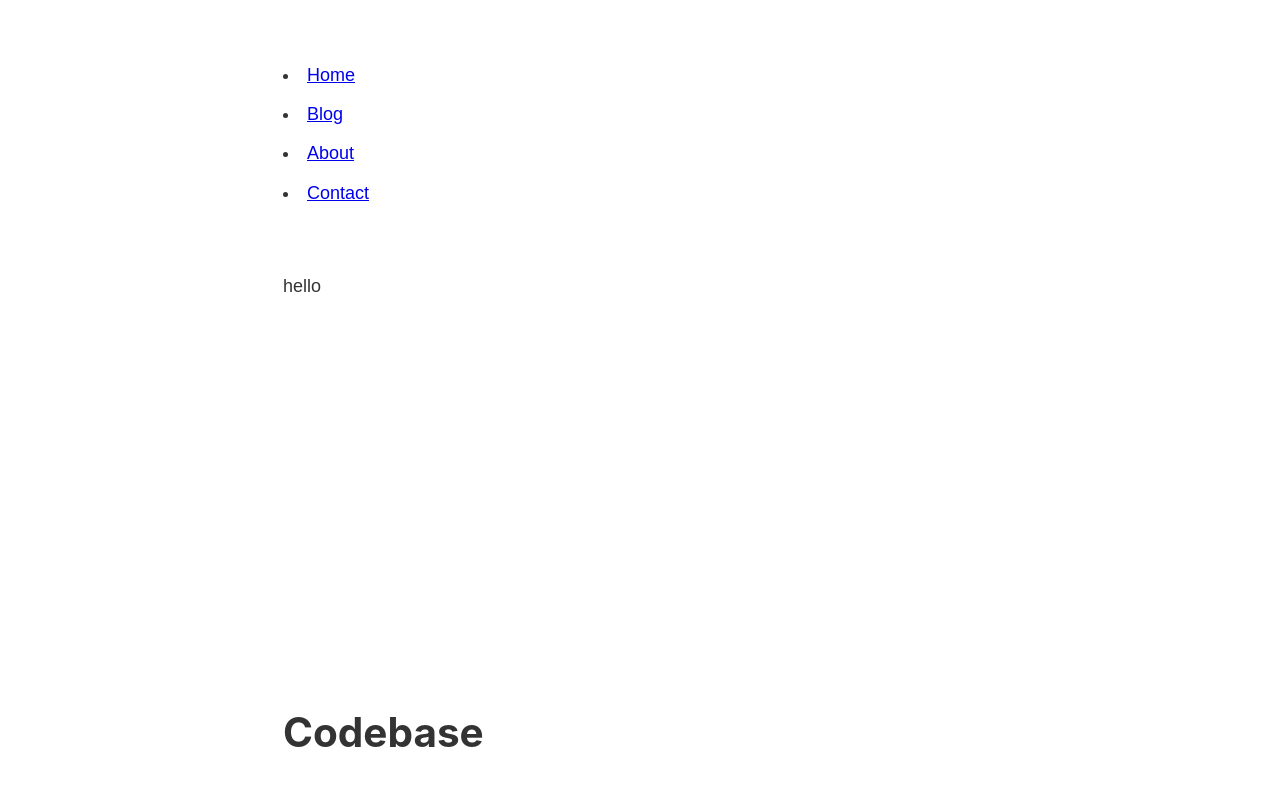
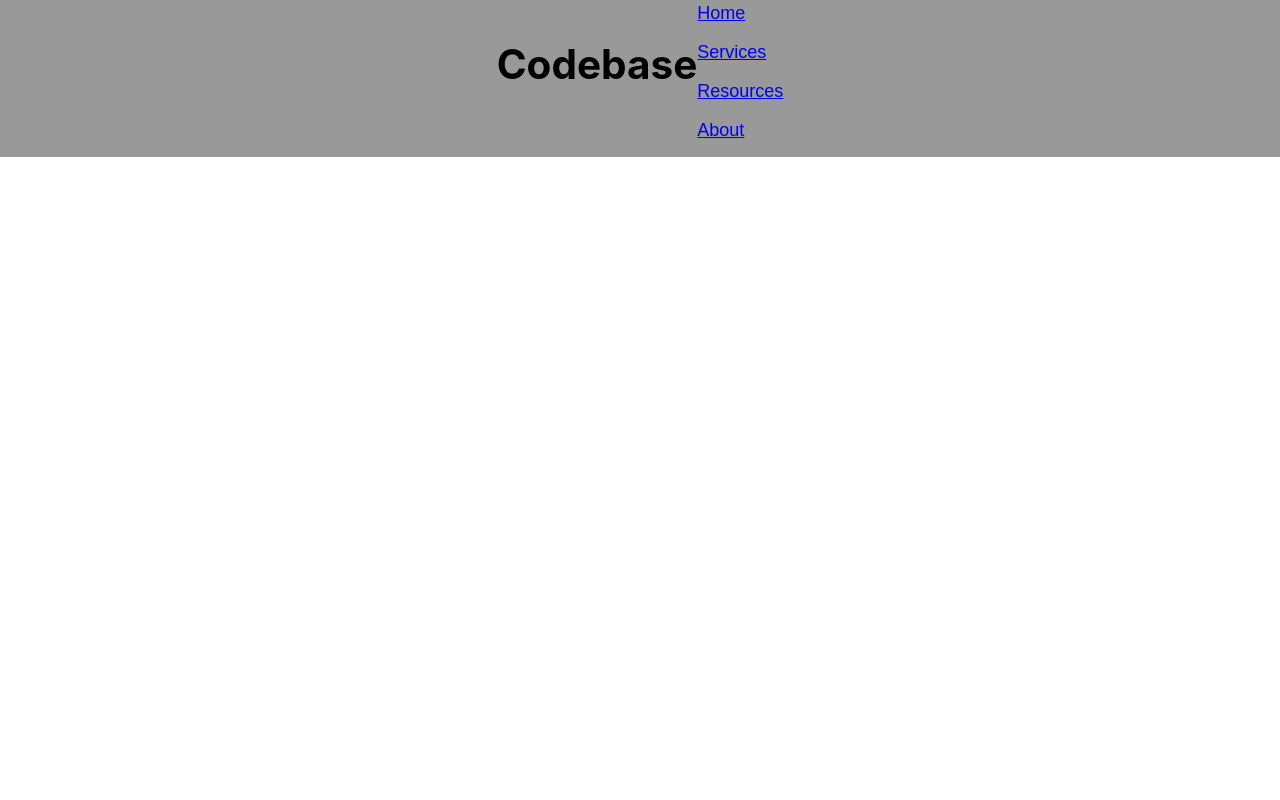
Before and after one commit to glancer000/codebase, a Gatsby site: page / in a window 1280 px wide. Shown: the top 800 px of the page. Built offline with nearby package versions, Linux system fonts and the light colour scheme; Gatsby itself is replaced by a stand-in of ours.

Commit message:
Fixed header

```diff
--- a/src/components/header.js
+++ b/src/components/header.js
@@ -7,17 +7,21 @@ const Header = () => {
 
 
     return(
-        <header className={headerStyles.header}>
-        <h1>
+        <header className={headerStyles.container}>
+        <div>
             <Link className={headerStyles.title} to ="/">
+            <h1>Codebase</h1>
             </Link>
-        </h1>
+        </div>
+        <div>
+
+        </div>
         <nav>
             <ui className={headerStyles.navList}>
                 <li><Link className={headerStyles.navItem} activeClassName={headerStyles.activeNavItem} to='/'>Home</Link></li>
-                <li><Link className={headerStyles.navItem} activeClassName={headerStyles.activeNavItem} to='/blog'>Blog</Link></li>
+                <li><Link className={headerStyles.navItem} activeClassName={headerStyles.activeNavItem} to='/blog'>Services</Link></li>
+                <li><Link className={headerStyles.navItem} activeClassName={headerStyles.activeNavItem} to='/blog'>Resources</Link></li>
                 <li><Link className={headerStyles.navItem} activeClassName={headerStyles.activeNavItem} to='/about'>About</Link></li>
-                <li><Link className={headerStyles.navItem} activeClassName={headerStyles.activeNavItem} to='/contact'>Contact</Link></li>
             </ui>
         </nav>
         </header>
--- a/src/components/header.module.scss
+++ b/src/components/header.module.scss
@@ -1,24 +1,37 @@
-.header {
-    padding: 1rem 0 3rem;
+.container {
+    padding: 0;
+    margin: 0;
+    list-style: none;
+    display: flex;
+    align-items: center;
+    justify-content: center;
+    width: 100%;
+    background: #999999;
 }
 
 .title{
     color: black;
     font-size: 3rem;
     text-decoration: none;
+    margin: 0;
+    justify-content: space-between;
 }
+
 
 .nav-list{
     display: flex;
     list-style-type: none;
     margin: 0;
+    justify-content: space-between;
 }
 
 .nav-item{
     color: #999999;
     font-size: .9rem;
     margin-right: 1.3rem;
+    margin-bottom: 0;
     text-decoration: none;
+
 }
 
 .nav-item:hover{
--- a/src/components/layout.js
+++ b/src/components/layout.js
@@ -8,12 +8,9 @@ import layoutStyles from './layout.module.scss'
 
 const Layout = (props) => {
     return(
-        <div className={layoutStyles.container}>
-            <div className={layoutStyles.content}>
-                <Header/>
-                {props.children}
-            </div>
-
+        <div >
+            <Header/>
+            <main className={layoutStyles.container}>{props.childern}</main>
             <Footer/>
         </div>
     )
--- a/src/components/layout.module.scss
+++ b/src/components/layout.module.scss
@@ -1,6 +1,6 @@
 .container {
     margin: 0 auto;
-    max-width: 750px;
+    max-width: 1200px;
     padding: 1rem;
 
     display: flex;
```
